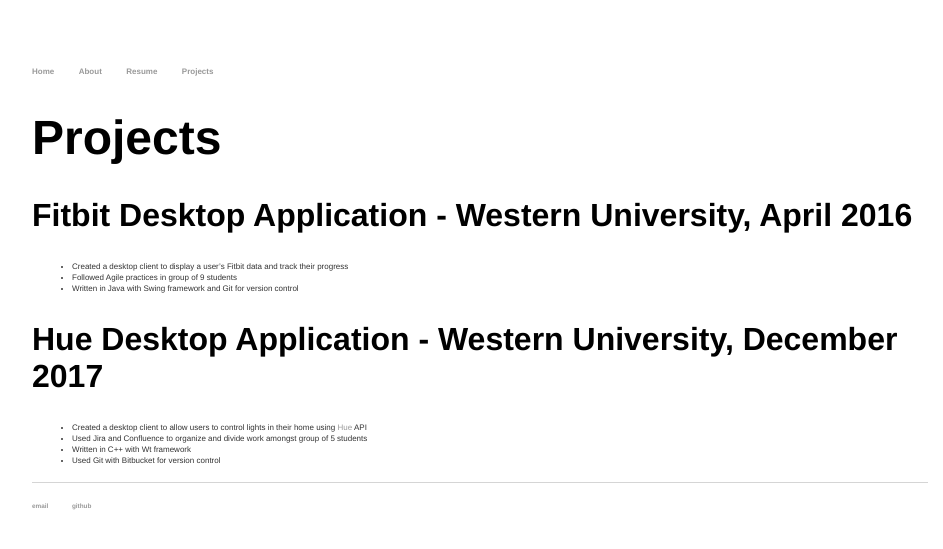
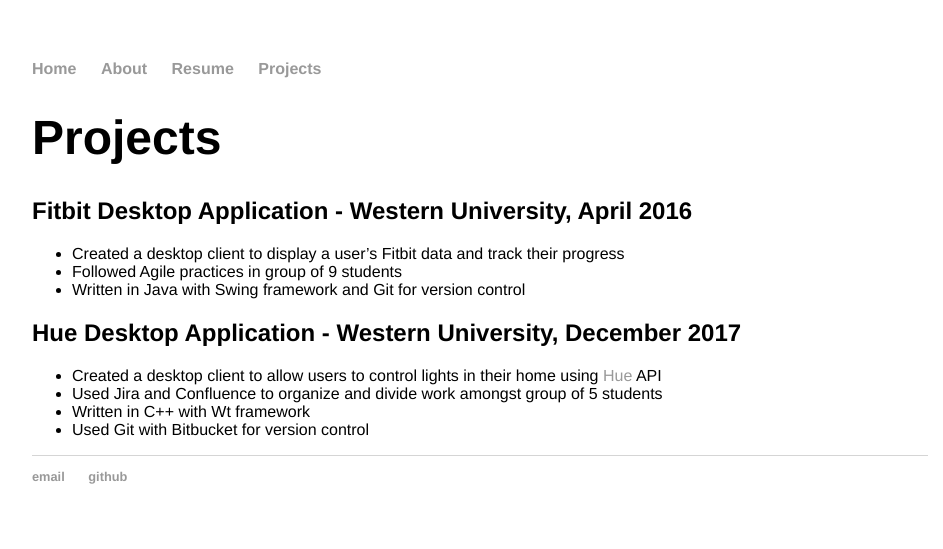
Before and after one commit to jstreet2/jstreet.github.io, a Jekyll site: the page built from projects/index.html, in a window 1280 px wide. Shown: the top 549 px of the page, without its empty margins (160-1103 px from the left). Built offline with Jekyll 4.4.1, drawn with Linux system fonts in a browser that asks for light colours.

Commit message:
Update main.css

```diff
--- a/css/main.css
+++ b/css/main.css
@@ -24,7 +24,6 @@
     font-family:'Helvetica', 'Arial', 'Sans-Serif';
 }
 h2 {
-    font-size: 2em;
     font-family:'Helvetica', 'Arial', 'Sans-Serif';
 }
 p {
@@ -33,11 +32,8 @@
     line-height: 1.4em;
     color: #333;
 }
-li {
+ul, li {
     font-family:'Helvetica', 'Arial', 'Sans-Serif';
-    font-size: 0.5em;
-    line-height: 1.4em;
-    color: #333;
 }
 footer {
     border-top: 1px solid #d5d5d5;
```
